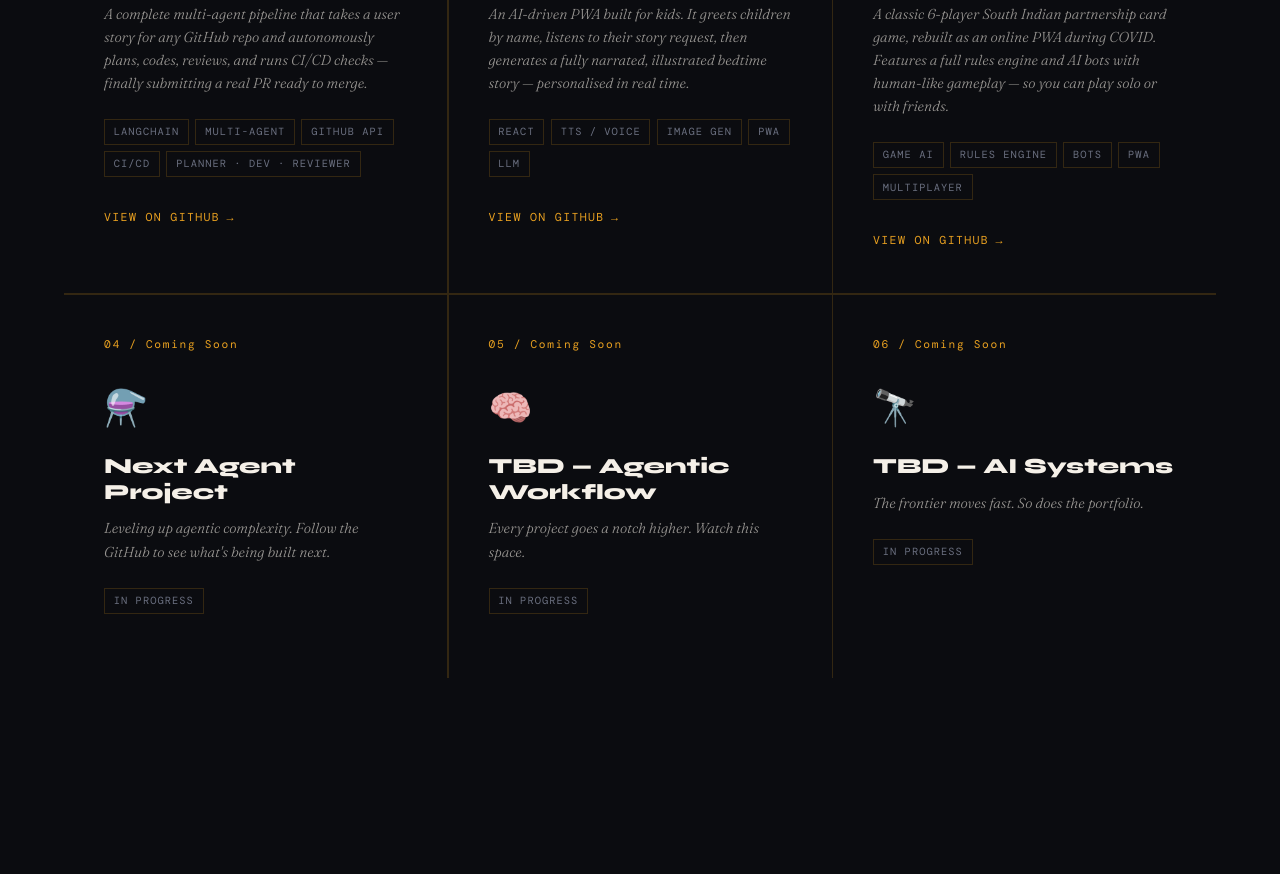
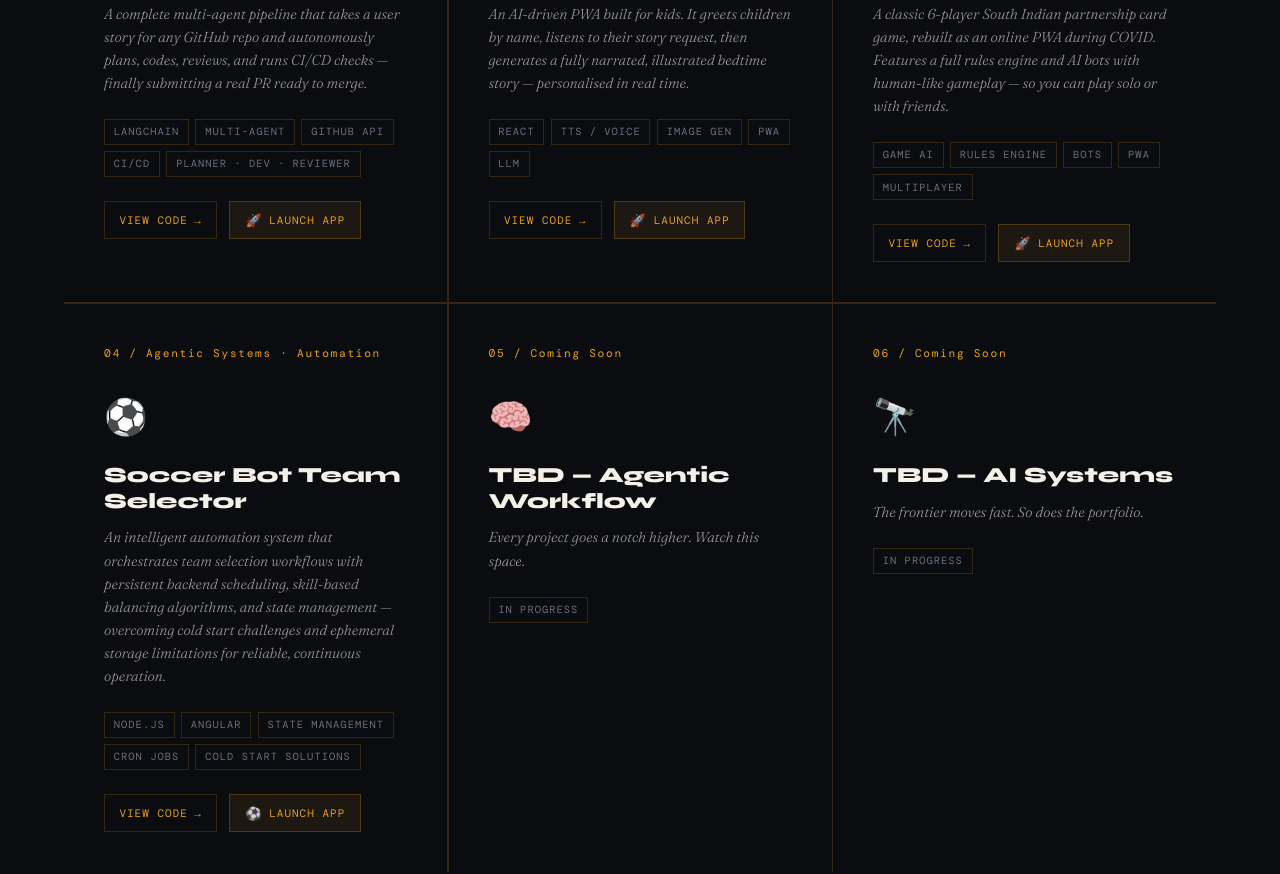
Before and after one commit to praveenantony12/praveen-portfolio, a website: page public/index.html in a window 1280 px wide. Shown: the part 2035-2909 px from the top of the page. Drawn offline with nearby package versions, Linux system fonts and the light colour scheme; a web font is replaced by a local one.

Commit message:
adding project links

```diff
--- a/public/index.html
+++ b/public/index.html
@@ -407,6 +407,91 @@ h2.section-title {
 .project-link:hover { gap: 0.8rem; }
 .project-link .arrow { transition: transform 0.2s; }
 .project-link:hover .arrow { transform: translateX(3px); }
+
+/* ─── PROJECT ACTION LINKS ─────────────────────────────────── */
+.project-actions {
+  display: flex;
+  gap: 0.75rem;
+  margin-top: 1rem;
+  flex-wrap: wrap;
+}
+.project-demo {
+  font-family: var(--font-mono);
+  font-size: 0.68rem;
+  letter-spacing: 0.1em;
+  text-transform: uppercase;
+  background: rgba(232,160,32,0.08);
+  color: var(--amber);
+  border: 1px solid rgba(232,160,32,0.25);
+  padding: 0.4rem 0.9rem;
+  text-decoration: none;
+  display: inline-flex; align-items: center; gap: 0.4rem;
+  transition: all 0.3s ease;
+  position: relative;
+  overflow: hidden;
+}
+.project-demo::before {
+  content: '';
+  position: absolute;
+  top: 0; left: -100%;
+  width: 100%; height: 100%;
+  background: linear-gradient(90deg, transparent, rgba(232,160,32,0.2), transparent);
+  transition: left 0.6s ease;
+}
+.project-demo::after {
+  content: '';
+  position: absolute;
+  top: 50%; left: 50%;
+  width: 0; height: 0;
+  background: radial-gradient(circle, rgba(232,160,32,0.15) 0%, transparent 70%);
+  transform: translate(-50%, -50%);
+  transition: width 0.4s ease, height 0.4s ease;
+  border-radius: 50%;
+}
+.project-demo:hover::before { left: 100%; }
+.project-demo:hover::after {
+  width: 120%; height: 120%;
+}
+.project-demo:hover {
+  background: rgba(232,160,32,0.15);
+  border-color: var(--amber);
+  transform: translateY(-2px);
+  box-shadow: 0 6px 20px rgba(232,160,32,0.3);
+}
+.project-demo .demo-icon {
+  font-size: 0.85rem;
+  transition: transform 0.3s ease, filter 0.3s ease;
+  animation: pulse-icon 2s ease-in-out infinite;
+}
+.project-demo:hover .demo-icon {
+  transform: scale(1.2) rotate(5deg);
+  filter: brightness(1.2);
+}
+@keyframes pulse-icon {
+  0%, 100% { opacity: 1; transform: scale(1); }
+  50% { opacity: 0.8; transform: scale(0.95); }
+}
+
+.project-github {
+  font-family: var(--font-mono);
+  font-size: 0.68rem;
+  letter-spacing: 0.1em;
+  text-transform: uppercase;
+  background: transparent;
+  color: var(--amber);
+  border: 1px solid var(--line);
+  padding: 0.4rem 0.9rem;
+  text-decoration: none;
+  display: inline-flex; align-items: center; gap: 0.4rem;
+  transition: all 0.25s ease;
+}
+.project-github:hover {
+  border-color: var(--amber);
+  background: rgba(232,160,32,0.08);
+  transform: translateY(-1px);
+}
+.project-github .arrow { transition: transform 0.2s; }
+.project-github:hover .arrow { transform: translateX(3px); }
 
 /* ─── AGENT CHAT ────────────────────────────────────────── */
 #agent {
@@ -1169,9 +1254,14 @@ Experience: 10+ years full-stack, specialising in agentic AI, Python, Node.js, T
         <span class="ptag">CI/CD</span>
         <span class="ptag">Planner · Dev · Reviewer</span>
       </div>
-      <a href="https://github.com/praveenantony12" target="_blank" class="project-link">
-        View on GitHub <span class="arrow">→</span>
-      </a>
+      <div class="project-actions">
+        <a href="https://github.com/praveenantony12" target="_blank" class="project-github">
+          View Code <span class="arrow">→</span>
+        </a>
+        <a href="#" class="project-demo" title="Demo coming soon" target="_blank">
+          <span class="demo-icon">🚀</span> Launch App
+        </a>
+      </div>
     </div>
 
     <!-- Bedtime Story -->
@@ -1189,9 +1279,14 @@ Experience: 10+ years full-stack, specialising in agentic AI, Python, Node.js, T
         <span class="ptag">PWA</span>
         <span class="ptag">LLM</span>
       </div>
-      <a href="https://github.com/praveenantony12" target="_blank" class="project-link">
-        View on GitHub <span class="arrow">→</span>
-      </a>
+      <div class="project-actions">
+        <a href="https://github.com/praveenantony12/bedtime-story-architect/" target="_blank" class="project-github">
+          View Code <span class="arrow">→</span>
+        </a>
+        <a href="https://bedtime-story-architect.onrender.com/" class="project-demo" title="Demo coming soon" target="_blank">
+          <span class="demo-icon">🚀</span> Launch App
+        </a>
+      </div>
     </div>
 
     <!-- 56 Card Game -->
@@ -1209,21 +1304,38 @@ Experience: 10+ years full-stack, specialising in agentic AI, Python, Node.js, T
         <span class="ptag">PWA</span>
         <span class="ptag">Multiplayer</span>
       </div>
-      <a href="https://github.com/praveenantony12" target="_blank" class="project-link">
-        View on GitHub <span class="arrow">→</span>
-      </a>
+      <div class="project-actions">
+        <a href="https://github.com/praveenantony12" target="_blank" class="project-github">
+          View Code <span class="arrow">→</span>
+        </a>
+        <a href="#" class="project-demo" title="Demo coming soon" target="_blank">
+          <span class="demo-icon">🚀</span> Launch App
+        </a>
+      </div>
     </div>
 
-    <!-- Placeholder 4 -->
-    <div class="project-card placeholder fade-up" style="transition-delay:0.3s">
-      <div class="project-num">04 / Coming Soon</div>
-      <span class="project-icon">⚗️</span>
-      <div class="project-title">Next Agent Project</div>
+    <!-- Soccer Bot Team Selector -->
+    <div class="project-card fade-up" style="transition-delay:0.3s">
+      <div class="project-num">04 / Agentic Systems · Automation</div>
+      <span class="project-icon">⚽</span>
+      <div class="project-title">Soccer Bot Team Selector</div>
       <p class="project-desc">
-        Leveling up agentic complexity. Follow the GitHub to see what's being built next.
+        An intelligent automation system that orchestrates team selection workflows with persistent backend scheduling, skill-based balancing algorithms, and state management — overcoming cold start challenges and ephemeral storage limitations for reliable, continuous operation.
       </p>
       <div class="project-tags">
-        <span class="ptag">In Progress</span>
+        <span class="ptag">Node.js</span>
+        <span class="ptag">Angular</span>
+        <span class="ptag">State Management</span>
+        <span class="ptag">Cron Jobs</span>
+        <span class="ptag">Cold Start Solutions</span>
+      </div>
+      <div class="project-actions">
+        <a href="https://github.com/praveenantony12/soccer-bot-team-selector" target="_blank" class="project-github">
+          View Code <span class="arrow">→</span>
+        </a>
+        <a href="https://soccer-bot-team-selector.onrender.com" target="_blank" class="project-demo" title="Demo available on request">
+          <span class="demo-icon">⚽</span> Launch App
+        </a>
       </div>
     </div>
 
```
Also changed, not shown: 1 other file.
